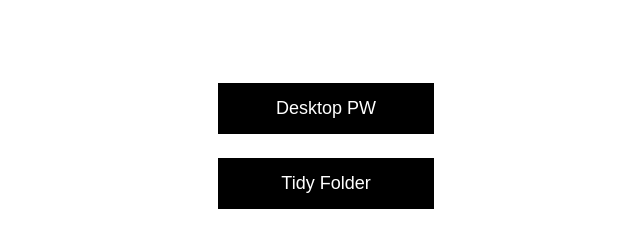
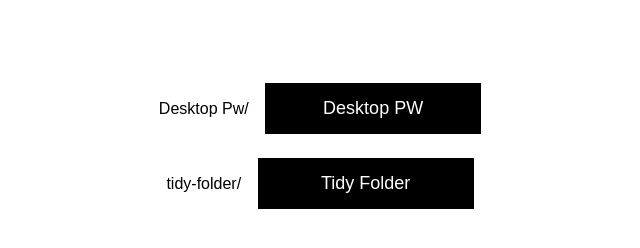
Before and after one commit to yatnok/BlackWhite, a plain HTML site: page index.html in a window 1280 px wide. Shown: the part 198-446 px from the top of the page, without its empty margins (314-954 px from the left). Drawn offline with Linux system fonts and the light colour scheme.

Commit message:
Update index.html

```diff
--- a/index.html
+++ b/index.html
@@ -49,12 +49,12 @@
     <h1>BlackWhite</h1>
 
     <p>Office Time Collection</p>
-
+    Desktop Pw/
         <button>Desktop PW</button>
     </a>
 
     <br>
-
+    tidy-folder/
         <button>Tidy Folder</button>
     </a>
 
```
